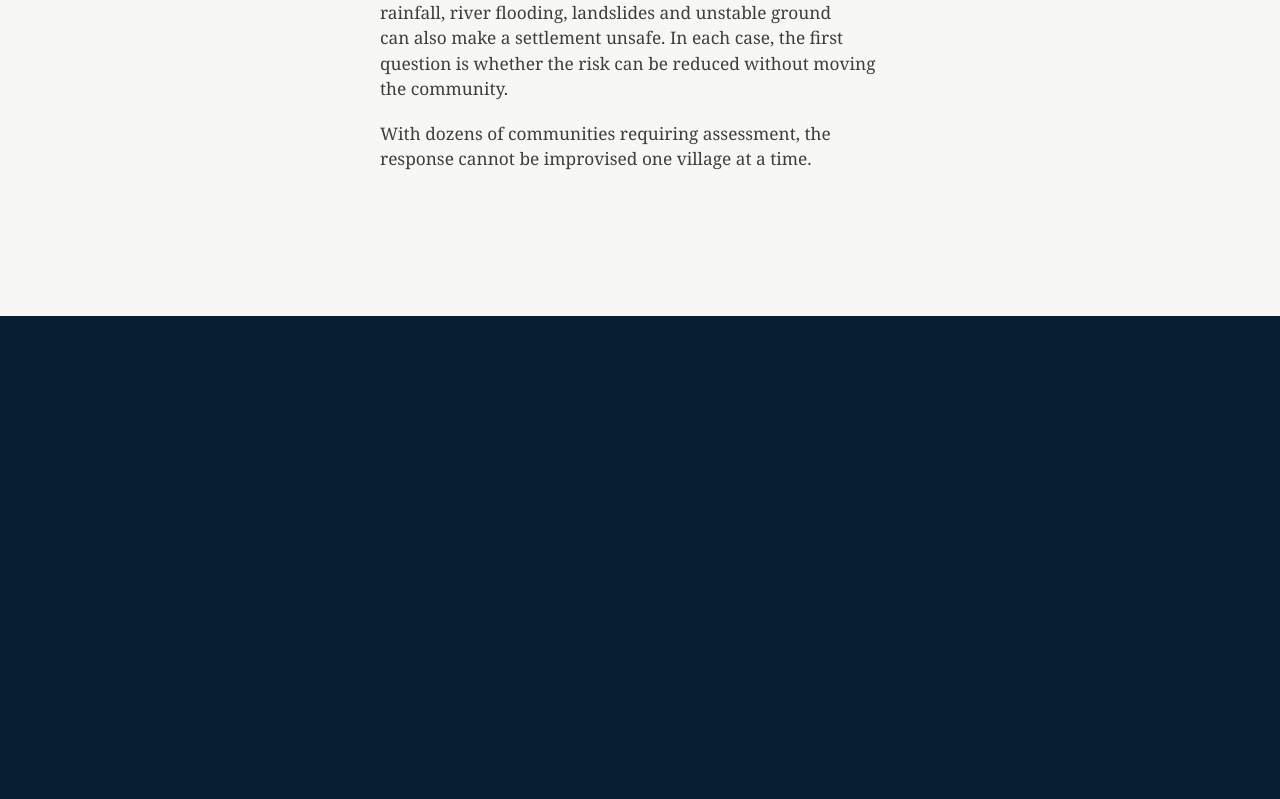
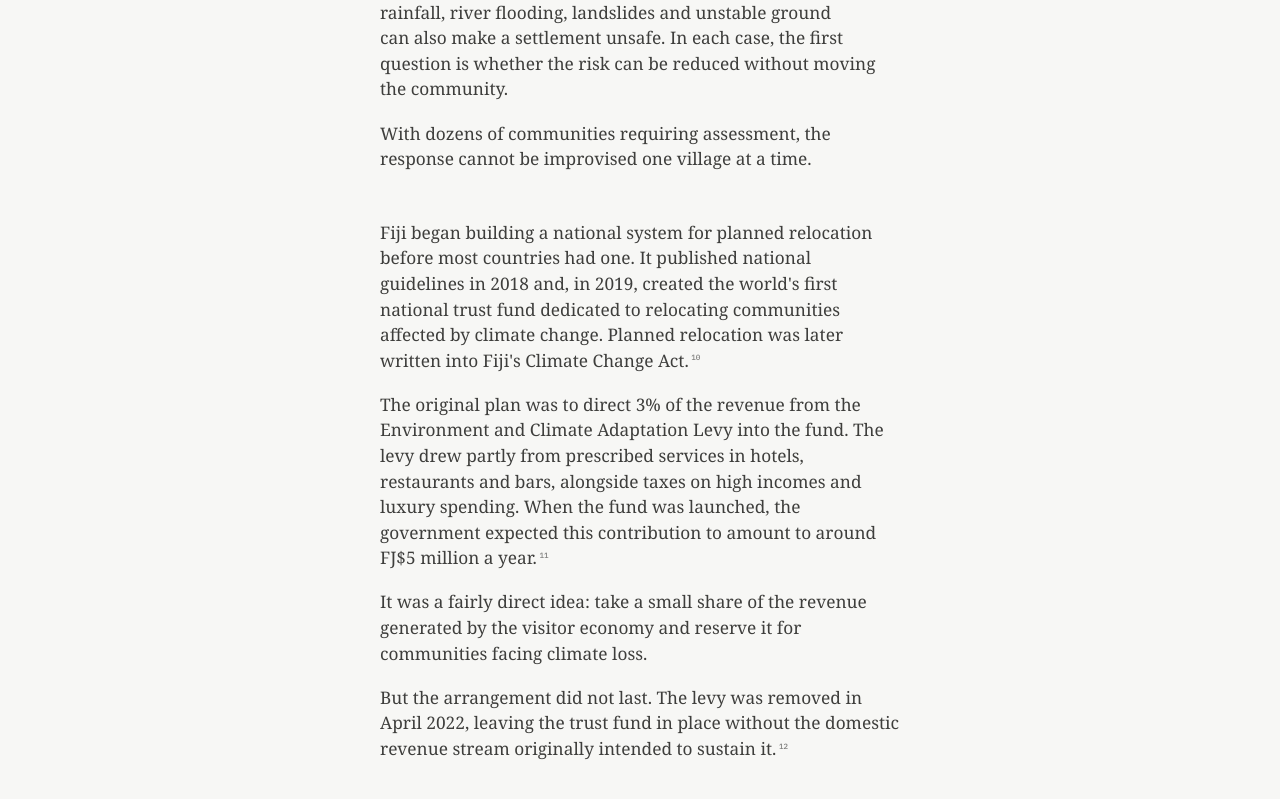
Before and after one commit to juditkisistok/loloma-effect, a React (Vite) app: page / in a window 1280 px wide. Shown: the part 8615-9414 px from the top of the page. Before the commit the page ends 8931 px from the top, so only its background shows below. Built offline with nearby package versions, Linux system fonts and the light colour scheme.

Commit message:
add the levy section

```diff
--- a/src/sections/Essay.jsx
+++ b/src/sections/Essay.jsx
@@ -283,6 +283,50 @@ export function Essay() {
             cannot be improvised one village at a time.
           </p>
         </div>
+
+        <div className={styles.prose}>
+          <p>
+            Fiji began building a national system for planned relocation
+            before most countries had one. It published national guidelines
+            in 2018 and, in 2019, created the world's first national trust
+            fund dedicated to relocating communities affected by climate
+            change. Planned relocation was later written into Fiji's Climate
+            Change Act.
+            <Ref
+              n="10"
+              href="https://www.fiji.gov.fj/getattachment/Media-Centre/News/PM-Bainimarama-Launches-World-First-Climate-Reloc"
+              label="Fiji Climate Relocation of Communities Trust Fund, launched 2019"
+            />
+          </p>
+          <p>
+            The original plan was to direct 3% of the revenue from the
+            Environment and Climate Adaptation Levy into the fund. The levy
+            drew partly from prescribed services in hotels, restaurants and
+            bars, alongside taxes on high incomes and luxury spending. When
+            the fund was launched, the government expected this contribution
+            to amount to around FJ$5 million a year.
+            <Ref
+              n="11"
+              href="https://www.frcs.org.fj/"
+              label="Fiji Revenue and Customs Service, Environment and Climate Adaptation Levy"
+            />
+          </p>
+          <p>
+            It was a fairly direct idea: take a small share of the revenue
+            generated by the visitor economy and reserve it for communities
+            facing climate loss.
+          </p>
+          <p>
+            But the arrangement did not last. The levy was removed in April
+            2022, leaving the trust fund in place without the domestic
+            revenue stream originally intended to sustain it.
+            <Ref
+              n="12"
+              href="https://www.parliament.gov.fj/"
+              label="Fiji Cabinet / Parliament of Fiji, Environment and Climate Adaptation Levy repeal, 2022"
+            />
+          </p>
+        </div>
       </article>
     </section>
   );
```
